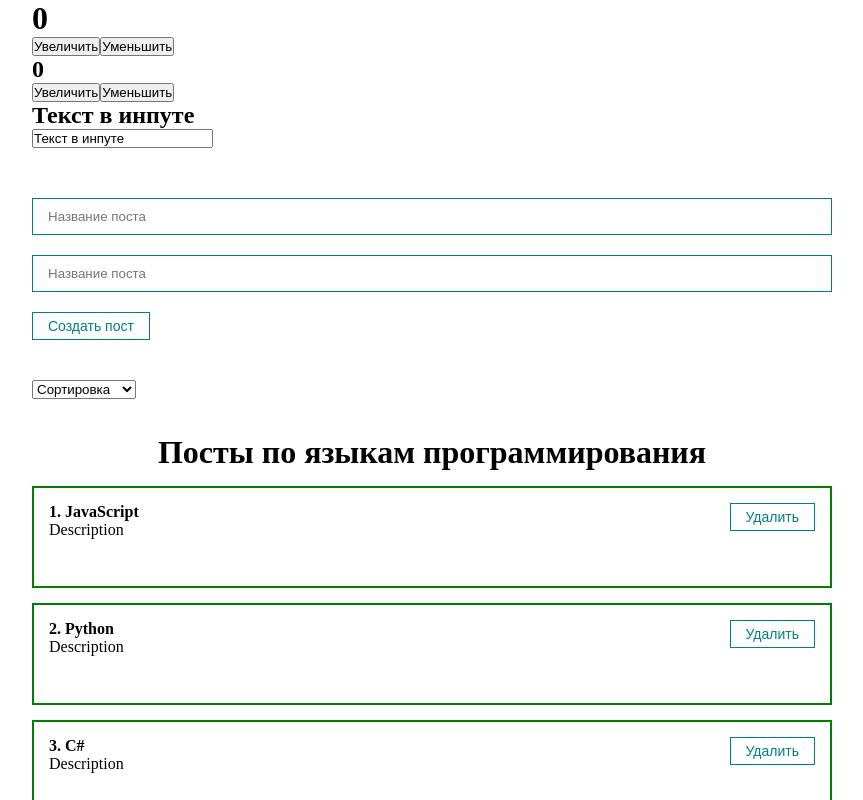
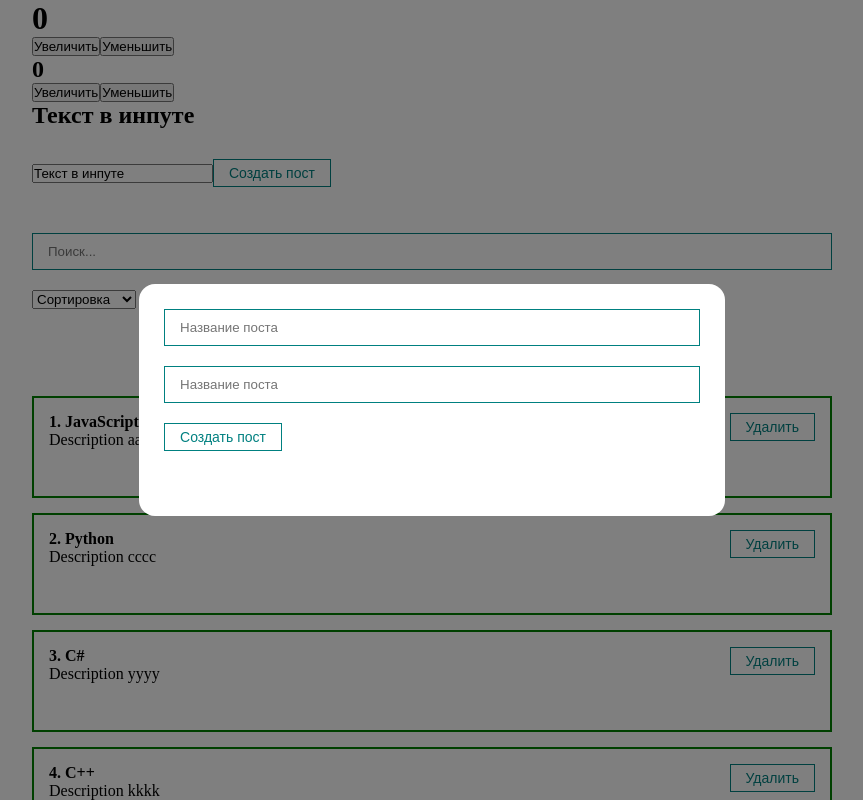
Before and after one commit to Alexey917/ulbi_react, a React (Create React App) app: page / in a window 1280 px wide. Both pictures are taken after a click on the button "Создать пост". Shown: the top 800 px of the page, without its empty margins (208-1071 px from the left). Built offline with nearby package versions, Linux system fonts and the light colour scheme.

Commit message:
Learned sorting, searching and filtering using useMemo

```diff
--- a/package.json
+++ b/package.json
@@ -8,7 +8,8 @@
     "@testing-library/user-event": "^13.5.0",
     "react": "^18.3.1",
     "react-dom": "^18.3.1",
-    "react-scripts": "5.0.1",
+    "react-scripts": "^5.0.1",
+    "react-transition-group": "^4.4.5",
     "web-vitals": "^2.1.4"
   },
   "scripts": {
--- a/src/App.js
+++ b/src/App.js
@@ -1,18 +1,20 @@
-import React, { useState } from "react";
+import React, { useState, useMemo } from "react";
 import Counter from "./Components/Counter";
 import ClassCounter from "./Components/ClassCounter";
 import "./styles/App.css";
 import PostList from "./Components/PostList";
 import PostForm from "./Components/PostFrom";
-import MySelect from "./Components/UI/Selects/MySelect";
+import PostFilter from "./Components/PostFilter";
+import MyModal from "./Components/UI/Modals/MyModal";
+import MyButton from "./Components/UI/Buttons/MyButton";
 
 function App() {
   const [value, setValue] = useState("Текст в инпуте");
   const [posts, setPosts] = useState([
-    { id: 1, title: "JavaScript", body: "Description" },
-    { id: 2, title: "Python", body: "Description" },
-    { id: 3, title: "C#", body: "Description" },
-    { id: 4, title: "C++", body: "Description" },
+    { id: 1, title: "JavaScript", body: "Description aaaa" },
+    { id: 2, title: "Python", body: "Description cccc" },
+    { id: 3, title: "C#", body: "Description yyyy" },
+    { id: 4, title: "C++", body: "Description kkkk" },
   ]);
 
   const [posts2] = useState([
@@ -24,10 +26,31 @@ function App() {
 
   // const bodyInputRef = useRef();
 
-  const [selectedSort, setSelectedSort] = useState("");
+  const [filter, setFilter] = useState({ sort: "", query: "" });
+  const [modal, setModal] = useState(false);
+
+  const sortedPosts = useMemo(() => {
+    console.log("Отработала фукция sortPosts");
+    if (filter.sort) {
+      return [...posts].sort((a, b) =>
+        a[filter.sort].localeCompare(b[filter.sort])
+      );
+    } else {
+      return posts;
+    }
+  }, [filter.sort, posts]);
+
+  const sortedAndSearchPosts = useMemo(() => {
+    return sortedPosts.filter(
+      (post) =>
+        post.title.toLowerCase().includes(filter.query.toLowerCase()) ||
+        post.body.toLowerCase().includes(filter.query.toLowerCase())
+    );
+  }, [filter.query, sortedPosts]);
 
   const createPost = (newPost) => {
     setPosts([...posts, newPost]);
+    setModal(false);
   };
 
   // получаем элемент из дочернего компонента
@@ -35,10 +58,9 @@ function App() {
     setPosts(posts.filter((p) => p.id !== post.id));
   };
 
-  const sortPosts = (sort) => {
-    setSelectedSort(sort);
-    console.log(sort);
-  };
+  // const sortPosts = (sort) => {
+  //   setSelectedSort(sort);
+  // };
 
   return (
     <div className="App">
@@ -52,29 +74,21 @@ function App() {
         style={{ marginBottom: "50px" }}
       />
 
-      <PostForm create={createPost} />
+      <MyModal visible={modal} setVisible={setModal}>
+        <PostForm create={createPost} />
+      </MyModal>
 
-      <div style={{ marginBottom: "35px" }}>
-        <MySelect
-          value={selectedSort}
-          onChange={sortPosts}
-          defaultValue="Сортировка"
-          options={[
-            { value: "title", name: "По названию" },
-            { value: "body", name: "По описанию" },
-          ]}
-        />
-      </div>
+      <MyButton style={{ marginTop: "30px" }} onClick={() => setModal(true)}>
+        Создать пост
+      </MyButton>
 
-      {posts.length !== 0 ? (
-        <PostList
-          posts={posts}
-          title={"Посты по языкам программирования"}
-          remove={removePost}
-        />
-      ) : (
-        <h2 style={{ textAlign: "center" }}>Посты не найдены!</h2>
-      )}
+      <PostFilter filter={filter} setFilter={setFilter} />
+
+      <PostList
+        posts={sortedAndSearchPosts}
+        title={"Посты по языкам программирования"}
+        remove={removePost}
+      />
 
       <PostList posts={posts2} title={"Посты по фреймворкам"} />
     </div>
--- /dev/null
+++ b/src/Components/PostFilter.jsx
@@ -0,0 +1,30 @@
+import React from "react";
+import MyInput from "./UI/Inputs/MyInput";
+import MySelect from "./UI/Selects/MySelect";
+
+const PostFilter = ({ filter, setFilter }) => {
+  return (
+    <div style={{ marginBottom: "35px" }}>
+      <MyInput
+        value={filter.query}
+        onChange={(event) =>
+          setFilter({ ...filter, query: event.target.value })
+        }
+        placeholder="Поиск..."
+      />
+      <MySelect
+        value={filter.sort}
+        onChange={(selectedSort) =>
+          setFilter({ ...filter, sort: selectedSort })
+        }
+        defaultValue="Сортировка"
+        options={[
+          { value: "title", name: "По названию" },
+          { value: "body", name: "По описанию" },
+        ]}
+      />
+    </div>
+  );
+};
+
+export default PostFilter;
--- a/src/Components/PostList.jsx
+++ b/src/Components/PostList.jsx
@@ -1,10 +1,16 @@
 import React from "react";
 import PostItem from "./PostItem";
+import { TransitionGroup } from "react-transition-group";
 
 const PostList = ({ posts, title, remove }) => {
+  if (!posts.length) {
+    return <h2 style={{ textAlign: "center" }}>Посты не найдены!</h2>;
+  }
+
   return (
     <div>
       <h1 style={{ textAlign: "center" }}>{title}</h1>
+      <TransitionGroup></TransitionGroup>
       {posts.map((post, index) => (
         <PostItem
           number={index + 1}
--- /dev/null
+++ b/src/Components/UI/Modals/MyModal.jsx
@@ -0,0 +1,19 @@
+import React from "react";
+import classes from "./MyModal.module.css";
+
+const MyModal = ({ children, visible, setVisible }) => {
+  const rootClasses = [classes.MyModal];
+  if (visible) {
+    rootClasses.push(classes.active);
+  }
+
+  return (
+    <div className={rootClasses.join(" ")} onClick={() => setVisible(false)}>
+      <div className={classes.content} onClick={(e) => e.stopPropagation()}>
+        {children}
+      </div>
+    </div>
+  );
+};
+
+export default MyModal;
--- /dev/null
+++ b/src/Components/UI/Modals/MyModal.module.css
@@ -0,0 +1,22 @@
+.MyModal {
+  position: fixed;
+  left: 0;
+  right: 0;
+  bottom: 0;
+  top: 0;
+  display: none;
+  background-color: rgba(0, 0, 0, 0.5);
+}
+
+.content {
+  min-width: 250px;
+  padding: 25px;
+  background-color: #fff;
+  border-radius: 16px;
+}
+
+.active {
+  display: flex;
+  justify-content: center;
+  align-items: center;
+}
```
Also changed, not shown: 1 other file (tests, documents, lock files or other folders).
